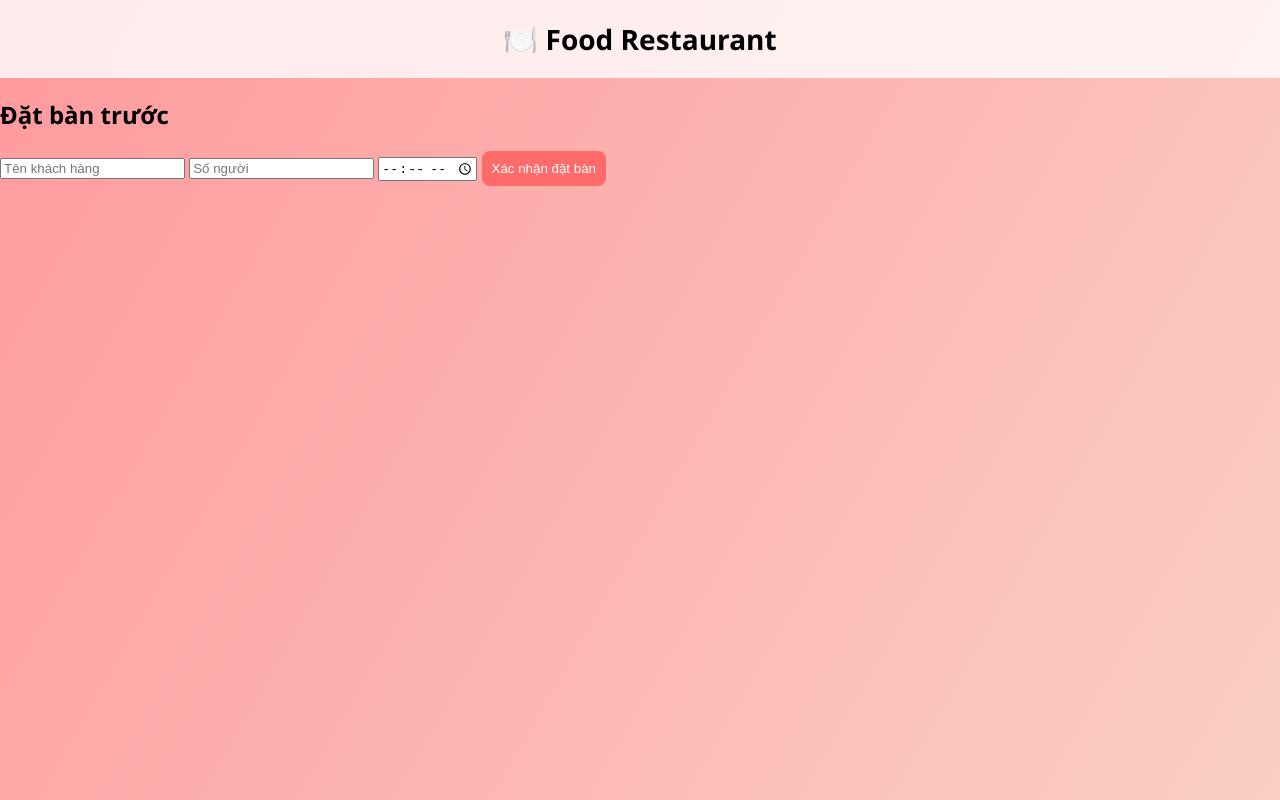
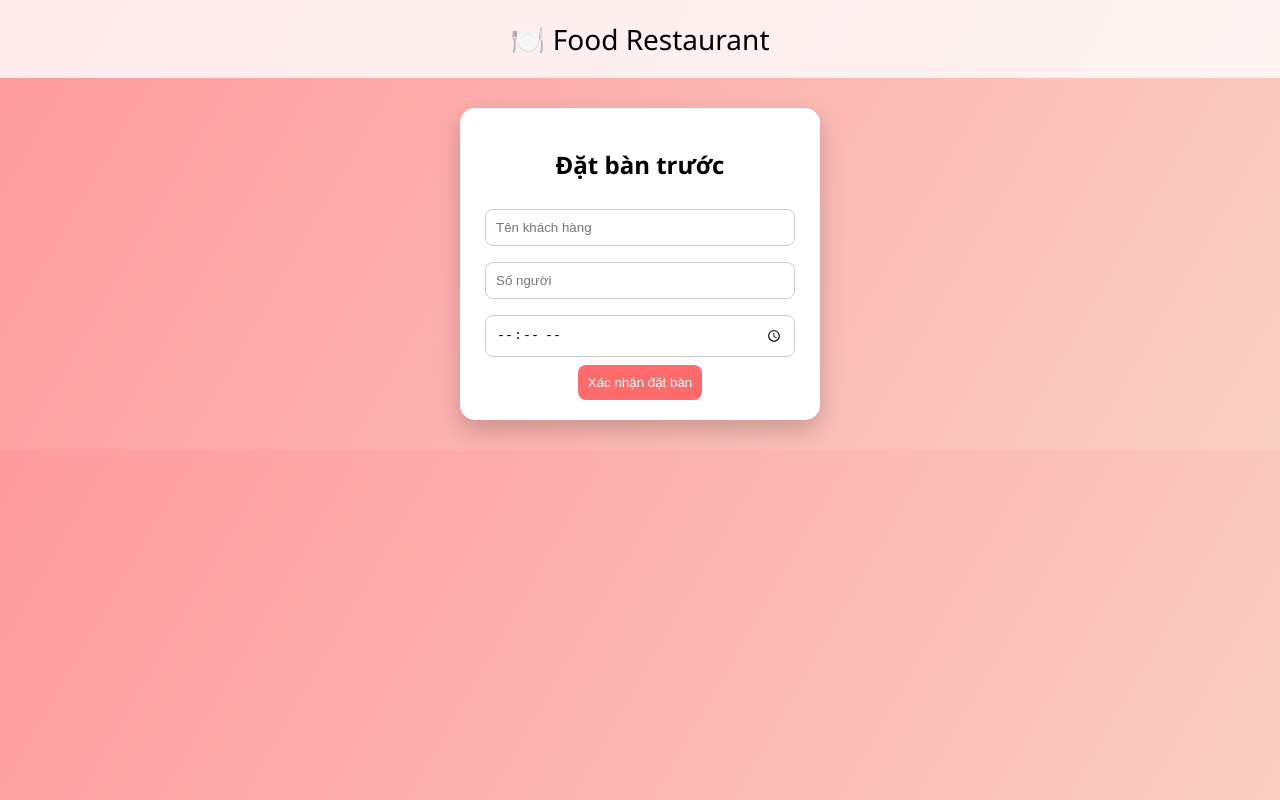
Before and after one commit to nghuy1112/food-restaurant, a plain HTML site: page index.html in a window 1280 px wide. Drawn offline with Linux system fonts and the light colour scheme.

Commit message:
Update style.css

```diff
--- a/style.css
+++ b/style.css
@@ -1,21 +1,37 @@
 body {
   font-family: "Segoe UI", sans-serif;
-  background: linear-gradient(120deg, #ff9a9e, #fad0c4);
+  background: linear-gradient(120deg,#ff9a9e,#fad0c4);
   margin: 0;
-  min-height: 100vh;
 }
 
 header {
+  text-align: center;
+  padding: 20px;
+  font-size: 28px;
   background: rgba(255,255,255,0.8);
+}
+
+#booking {
+  background: white;
+  width: 320px;
+  margin: 30px auto;
   padding: 20px;
+  border-radius: 15px;
   text-align: center;
-  font-size: 28px;
-  font-weight: bold;
+  box-shadow: 0 10px 25px rgba(0,0,0,0.2);
+}
+
+#booking input {
+  width: 90%;
+  padding: 10px;
+  margin: 8px 0;
+  border-radius: 8px;
+  border: 1px solid #ccc;
 }
 
 .menu {
   display: grid;
-  grid-template-columns: repeat(auto-fit, minmax(160px, 1fr));
+  grid-template-columns: repeat(auto-fit,minmax(160px,1fr));
   gap: 20px;
   padding: 30px;
 }
@@ -23,7 +39,7 @@ header {
 .item {
   background: white;
   border-radius: 15px;
-  padding: 20px;
+  padding: 15px;
   text-align: center;
   box-shadow: 0 10px 20px rgba(0,0,0,0.15);
   transition: 0.3s;
@@ -33,10 +49,17 @@ header {
   transform: scale(1.05);
 }
 
+.item img {
+  width: 100%;
+  height: 120px;
+  object-fit: cover;
+  border-radius: 10px;
+}
+
 button {
   background: #ff6b6b;
+  color: white;
   border: none;
-  color: white;
   padding: 10px;
   border-radius: 8px;
   cursor: pointer;
```
